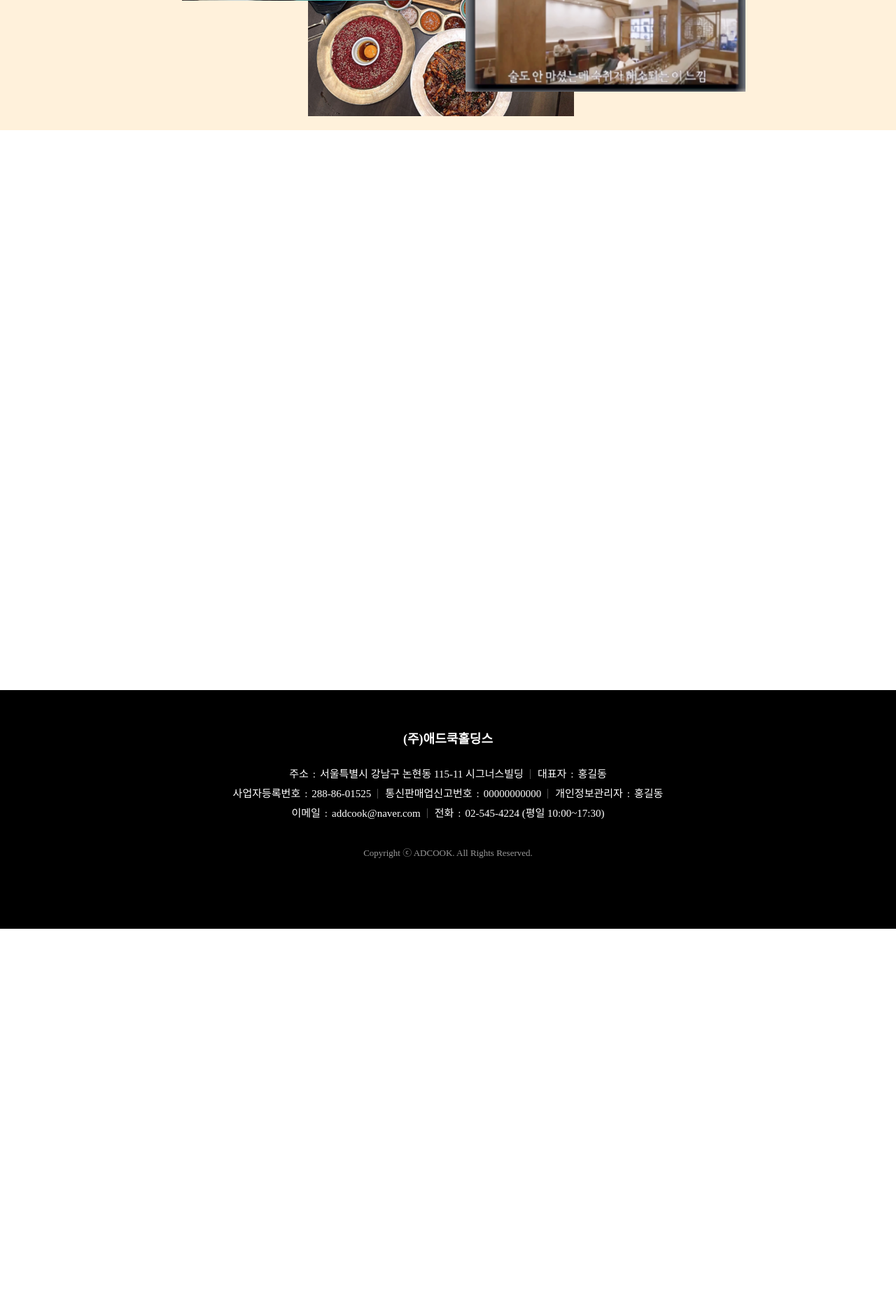
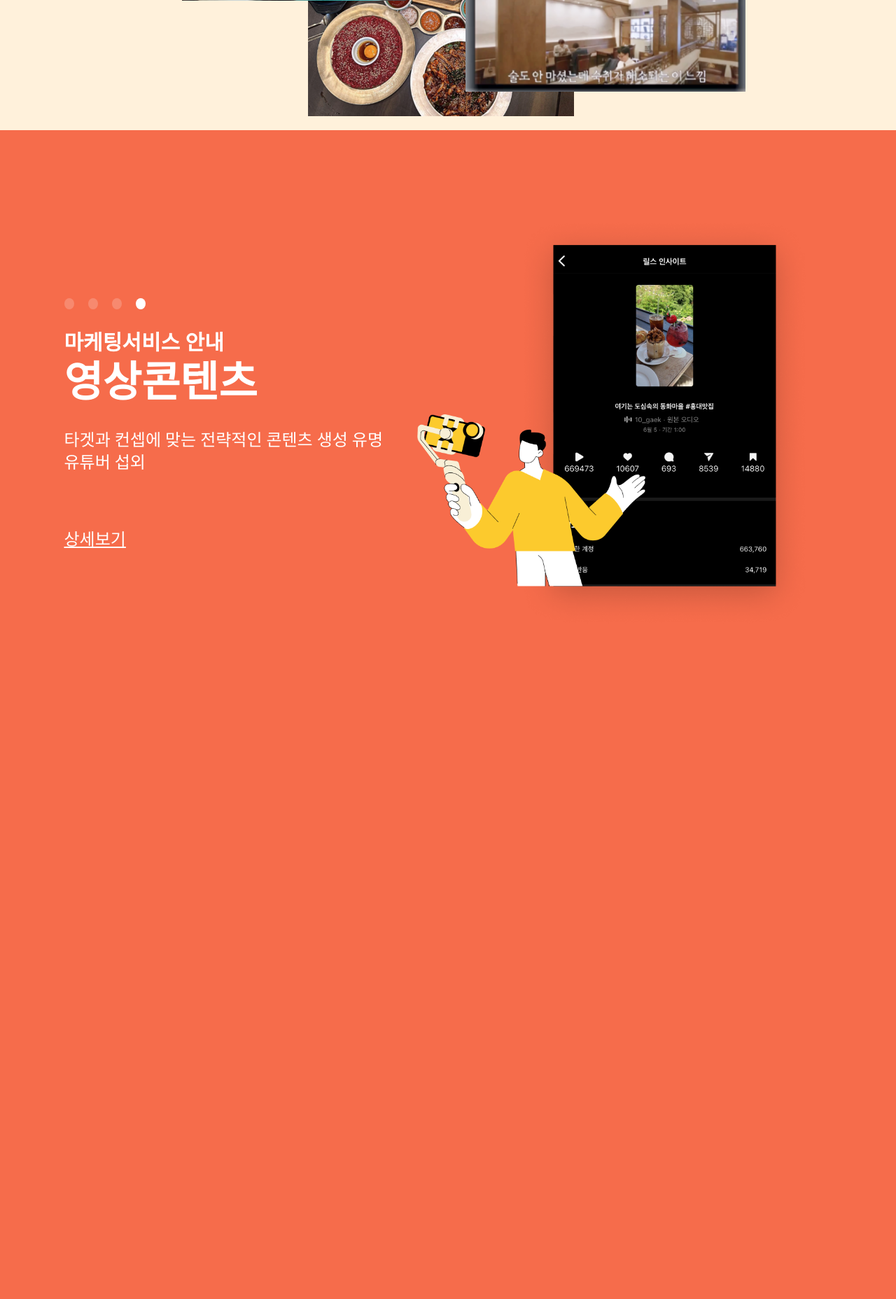
Before and after one commit to kse012050/adcook, a PHP site: page / in a window 1280 px wide. Shown: the part 3746-5602 px from the top of the page at 70% size. Before the commit the page ends 5073 px from the top, so only its background shows below. Run offline with PHP 8.4, Linux system fonts and the light colour scheme; some web fonts are replaced.

Commit message:
메인 - 마케팅 서비스 애니메이션 완료

```diff
--- a/css/global.css
+++ b/css/global.css
@@ -10,7 +10,7 @@ svg{fill: none;}
 
 /* 컨텐츠 사이즈 */
 .contentSize{max-width: var(--contentSize); margin-inline: auto;}
-.contentSize-padding{padding-inline: calc((100vw - var(--contentSize)) / 2);}
+.contentSize-padding{padding-inline: calc((100vw - var(--contentSize) - var(--scrollWidth)) / 2); box-sizing: border-box;}
 
 /* 서브 타이틀 */
 [class*="subTitle"]{font-weight: 700;}
--- a/css/page.css
+++ b/css/page.css
@@ -41,6 +41,39 @@
 .mainPage .successFull.active ul li:nth-child(3){left: -630px; top: 275px;}
 .mainPage .successFull.active ul li:nth-child(4){left: -125px; top: 470px;}
 .mainPage .successFull.active ul li:nth-child(5){left:  555px; top: 280px;}
+
+/* 메인 페이지 - 마케팅 서비스 안내 */
+.serviceScroll{height: 300vh; --color: white; color: var(--color); position: relative; transition: background-color 1s cubic-bezier(0.25, 0.47, 0.12, 0.99);}
+.serviceScroll:has( > div ol li:nth-child(1).active + :not(.active)){background-color: var(--color-green);}
+.serviceScroll:has( > div ol li:nth-child(2).active + :not(.active)){background-color: #081337;}
+.serviceScroll:has( > div ol li:nth-child(3).active + :not(.active)){background-color: var(--color-yellow02); --color: var(--color-font01);}
+.serviceScroll:has( > div ol li:nth-child(4).active){background-color: var(--color-red);}
+.serviceScroll > div{position: sticky; top: 0; height: var(--fullHeight); padding-top: calc(var(--headerHeight) + 120px); box-sizing: border-box; z-index: 1; pointer-events: none;}
+.serviceScroll > div > *{pointer-events: all;}
+.serviceScroll > div ol{display: flex; gap: 20px;}
+.serviceScroll > div ol li{width: 14px; aspect-ratio: 1; opacity: 0.2; background-color: var(--color); border-radius: 100%; text-indent: -9999px;}
+.serviceScroll > div ol li.active{opacity: 1;}
+.serviceScroll > div ol li.active:has( + .active){opacity: 0.2;}
+.serviceScroll > div h2{font-size: 30px; line-height: 36px; margin-top: 30px; font-weight: 700; color: var(--color);}
+.serviceScroll ul{position: sticky; top: var(--fullHeight); left: 0; width: 100%; box-sizing: border-box; transform: translateY(calc(var(--fullHeight) * -1));}
+.serviceScroll ul li{height: var(--fullHeight); display: flex; align-items: center;}
+.serviceScroll ul li{position: absolute; top: 0; left: 0; width: 100%; }
+.serviceScroll ul li > div{width: 100%; display: flex;}
+.serviceScroll ul li > div::after{content: ''; width: 57.408%; aspect-ratio: 1; background: url(../images/main-service.png) no-repeat center top calc(100% / (var(--idxTotal) - 1) * var(--styleIdx)) / 100%;}
+.serviceScroll ul li > div div{width: 42.593%; padding-top: 240px;}
+.serviceScroll ul li > div div h3{margin-bottom: 30px;}
+.serviceScroll ul li > div div p{font-size: 24px; line-height: 32px; margin-bottom: 80px; font-weight: 400;}
+.serviceScroll ul li > div div a{font-size: 24px; line-height: 29px; text-decoration: underline;}
+/* 메인 페이지 - 마케팅 서비스 안내 - 애니메이션 */
+.serviceScroll ul li{transition: opacity 1s cubic-bezier(0.25, 0.47, 0.12, 0.99);}
+.serviceScroll ul li > div::after{transition: transform 1s cubic-bezier(0.25, 0.47, 0.12, 0.99);}
+.serviceScroll ul li:not(:first-child){position: absolute; top: 0; opacity: 0; pointer-events: none;}
+.serviceScroll ul li:not(:first-child) > div::after{transform: translateY(100%);}
+.serviceScroll ul li:not(:first-child).active{opacity: 1;}
+.serviceScroll ul li:not(:first-child).active > div::after{transform: translateY(0%);}
+.serviceScroll ul li.active{pointer-events: all;}
+.serviceScroll ul li.active:has( + .active){opacity: 0; pointer-events: none;}
+.serviceScroll ul li.active:has( + .active) > div::after{transform: translateY(-100%);}
 
 
 /* 마케팅 페이지 */
--- a/index.html
+++ b/index.html
@@ -497,7 +497,70 @@
             </ul>
         </section>
 
-        <section class="serviceFull">
+        <section class="serviceScroll contentSize-padding" data-scrollPosition>
+            <div>
+                <ol>
+                    <li class="active">1 page</li>
+                    <li>2 page</li>
+                    <li>3 page</li>
+                    <li>4 page</li>
+                </ol>
+                <h2>마케팅서비스 안내</h2>
+            </div>
+            <ul data-styleIdx>
+                <li class="active">
+                    <div>
+                        <div>
+                            <h3 class="subTitle01">네이버</h3>
+                            <p>
+                                키워드 상위노출, 네이버 자체
+                                인플루언서 활용으로
+                                리뷰 증가 및 순위 상승 최적화
+                            </p>
+                            <a href="">상세보기</a>
+                        </div>
+                    </div>
+                </li>
+                <li>
+                    <div>
+                        <div>
+                            <h3 class="subTitle01">인스타그램</h3>
+                            <p>
+                                매력적인 사진과 릴스로 영향력 극대화
+                                바쁜 매장을 위한 계정 관리 대행
+                            </p>
+                            <a href="">상세보기</a>
+                        </div>
+                    </div>
+                </li>
+                <li>
+                    <div>
+                        <div>
+                            <h3 class="subTitle01">체험단</h3>
+                            <p>
+                                해당지역 진성체험단을 중심으로 실제 방문체험
+                                생생한 현장을 담은 후기 작업
+                            </p>
+                            <a href="">상세보기</a>
+                        </div>
+                    </div>
+                </li>
+                <li>
+                    <div>
+                        <div>
+                            <h3 class="subTitle01">영상콘텐츠</h3>
+                            <p>
+                                타겟과 컨셉에 맞는 전략적인 콘텐츠 생성
+                                유명 유튜버 섭외
+                            </p>
+                            <a href="">상세보기</a>
+                        </div>
+                    </div>
+                </li>
+            </ul>
+        </section>
+
+        <section class="Area">
 
         </section>
     </div>
--- a/js/style.js
+++ b/js/style.js
@@ -25,8 +25,23 @@ function commonStyle(){
 
     // 풀 세로 사이즈
     $('body').css('--fullHeight', window.innerHeight + 'px');
+    $('body').css('--fullWidth', window.innerWidth + 'px');
+    let scrollWidth;
+    if (/Mobi|Android/i.test(navigator.userAgent)) {
+        scrollWidth = '0'
+    } else {
+        scrollWidth = '17'
+    }
+    $('body').css('--scrollWidth', scrollWidth + 'px');
     $(window).resize(function(){
         $('body').css('--fullHeight', window.innerHeight + 'px');
+        $('body').css('--fullWidth', window.innerWidth + 'px');
+        if (/Mobi|Android/i.test(navigator.userAgent)) {
+            scrollWidth = '0'
+        } else {
+            scrollWidth = '17'
+        }
+        $('body').css('--scrollWidth', scrollWidth + 'px');
     })
 }
 
@@ -43,7 +58,6 @@ function styleIdx(){
         $('[data-scrollPosition]').each(function(){
             $(this)[0].getBoundingClientRect().y < 0 ? $(this).addClass('active') : $(this).removeClass('active');
         })
-
     })
 }
 
@@ -54,4 +68,21 @@ function mainPage(){
             el: ".swiper-pagination",
         },
     });
+
+    $(window).scroll(function(){
+        if($('.serviceScroll')[0].getBoundingClientRect().y <= 0 && $(window).height() - $('.serviceScroll').height() < $('.serviceScroll')[0].getBoundingClientRect().y){
+            $('.serviceScroll ul li').each(function(i){
+                if(($('.serviceScroll').height() - $(window).height()) / $('.serviceScroll ul li').length * i < $('.serviceScroll')[0].getBoundingClientRect().y * -1){
+                    $(this).addClass('active')
+                    $('.serviceScroll > div ol li').eq(i).addClass('active');
+                }else{
+                    $(this).removeClass('active')
+                    $('.serviceScroll > div ol li').eq(i).removeClass('active');
+                }
+            })
+        }
+
+        //     && $('.serviceTest ul').stop().css('top', test)
+            // $('.serviceTest div').css('top', Math.abs($('.serviceTest')[0].getBoundingClientRect().y))
+    })
 }
```
Also changed, not shown: images/main-service.png (renamed from images/main-guide.png).
